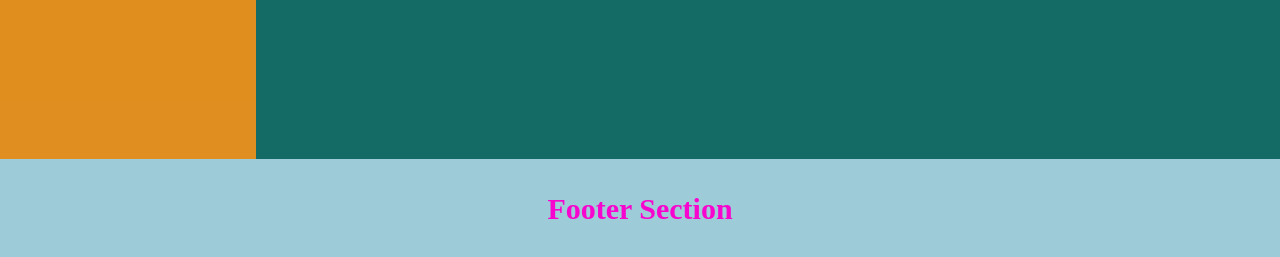
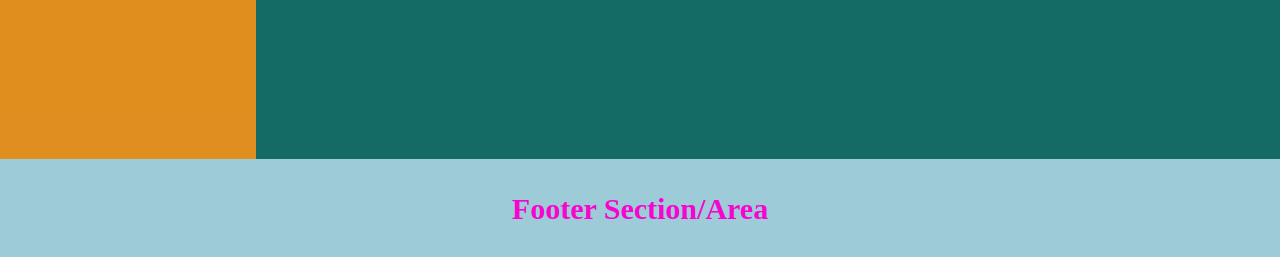
Before and after one commit to devsramen/Module_01, a plain HTML site: page index.html in a window 1280 px wide. Shown: the part 661-918 px from the top of the page. Drawn offline with Linux system fonts and the light colour scheme.

Commit message:
Footer Area updated

```diff
--- a/index.html
+++ b/index.html
@@ -39,7 +39,7 @@
     </section>
   </main>
   <footer class="footer">
-    <h2 class="footerContentText">Footer Section</h2>
+    <h2 class="footerContentText">Footer Section/Area</h2>
   </footer>
 
 </body>
```
